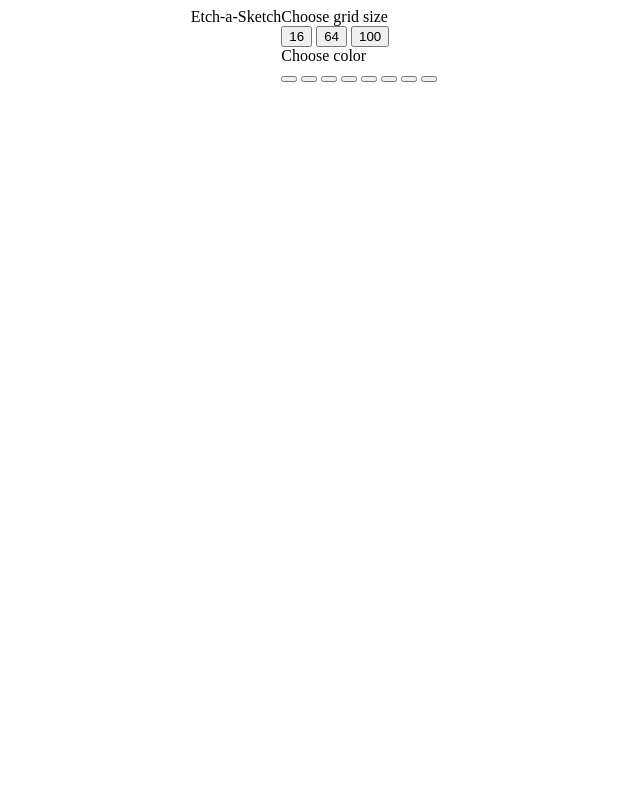
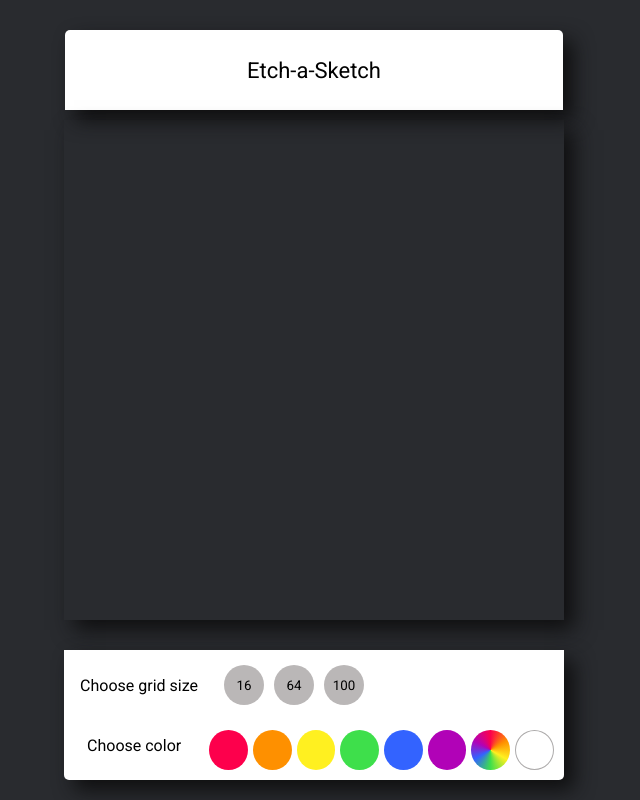
Before and after one commit to Zabed-Iftekhar/Etch-a-Sketch, a plain HTML site: page index.html in a window 1280 px wide. Shown: the whole page, without its empty margins (326-966 px from the left). Drawn offline with Linux system fonts and the light colour scheme.

Commit message:
Add styles to header , main container and button container

```diff
--- a/styles.css
+++ b/styles.css
@@ -1,36 +1,159 @@
 /*styles.css*/
+*{
+
+    margin:0px;
+    padding:0px;
+    box-sizing: border-box;
+    font-family: 'Roboto';
+}
 
 
-
-h2{
-    border:2px solid red;
+#header{
+    width: 498px;
+    background-color: white;
+    height: 80px;
+    margin-top: 30px;
+    margin-bottom: 10px;
     display:flex;
     justify-content: center;
-    margin:5px;
+    align-items: center;
+    font-size: 22px;
+    border-top-left-radius: 5px;
+    border-top-right-radius: 5px;
+    box-shadow: 10px 10px 20px #0f0f10;
+}
+body{
+    background-color: #292b2f;
+    display: flex;
+    flex-direction: column;
+    justify-content: center;
+    align-items: center;
+    position: relative;
+}
+.container{
+    justify-self: center;
+    display:flex;
+
+    justify-content:center;
+    flex-wrap: wrap;
+    box-shadow: 10px 10px 20px #0f0f10;
+    height:500px;
+    width:500px;
 }
 
-body{
-    display:flex;
-    justify-content: center;
+.button-container{
+    margin-top: 30px;
+    width:500px;
+    border-bottom-right-radius: 5px;
+    border-bottom-left-radius: 5px;
+    margin-bottom: 10px;
+    box-shadow: 10px 10px 20px #0f0f10;
 }
 
-.box-container{
-    border:2px solid black;
-    height :600px;
-    width:400px;
+.color-buttons > button{
+    width:40px;
+    height:40px;
+    padding:10px;
+    margin-top: 10px;
+    border-radius: 50%;
+    border:none;
+}
+
+#blue{
+    background-color: #3363ff;
+}
+
+#orange{
+    background-color: #fe9000;
+}
+#yellow{
+    background-color: #fff020;
+}
+#red{
+    background-color: #fd004c;
+}
+#green{
+    background-color: #3edf4b;
+
+}
+#purple {
+    background-color: #b102b7;
+}
+
+#white{
+    background-color: rgba(255, 255, 255, 0.944);
+    border: 1px solid rgb(173, 171, 171)
+}
+#rainbow{
+    background:conic-gradient(
+        #fd004c,
+        #fe9000,
+        #fff020,
+        #3edf4b,
+        #3363ff,
+        #b102b7,
+        #fd004c
+    );
+}
+
+.size-buttons{
+    padding: 10px;
+    padding-left: 0px;
+    display: flex;
+    justify-content: flex-start;
+    gap: 10px;
+    align-items: center;
+    width:500px;
+
+    background-color: #ffffff;
 
 }
 
-.buttons{
-    border:2px solid orange;
-    display:flex;
-    justify-content: space-between;
-    margin:5px;
+.size-buttons>button{
+    width:40px;
+    height:40px;
+    border-radius: 50%;
+    border:none;
+    background-color: rgb(186, 183, 183);
 }
 
-#boxes{
-    border:2px solid purple;
-    margin:5px;
-    height:450px
+.size-buttons>button:hover{
+    background-color:aquamarine;
+}
+.size-buttons>button:active{
+    background-color: red;
+}
+
+.size-buttons>#size-text{
+
+    width:150px;
+    height:50px;
+    display:flex;
+    align-items: center;
+    justify-content: center;
 
 }
+.color-buttons{
+    width:500px;
+    padding-right: 10px;
+    padding-bottom: 10px;
+    background-color: white;;
+    display: flex;
+    justify-content: right;
+    gap:5px;
+    align-items: center;
+    border-bottom-left-radius: 5px;
+    border-bottom-right-radius: 5px;
+}
+.color-buttons>button:hover{
+    transform:translateY(-5px);
+    transition:0.3s;
+}
+.color-buttons>#color-text{
+    width:150px;
+    height:50px;
+    display:flex;
+    align-items: center;
+    justify-content: center;
+
+}
```
